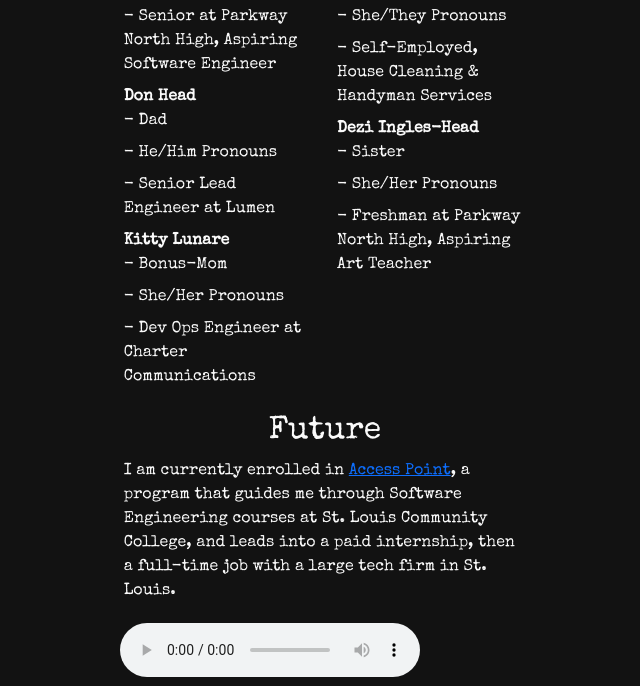
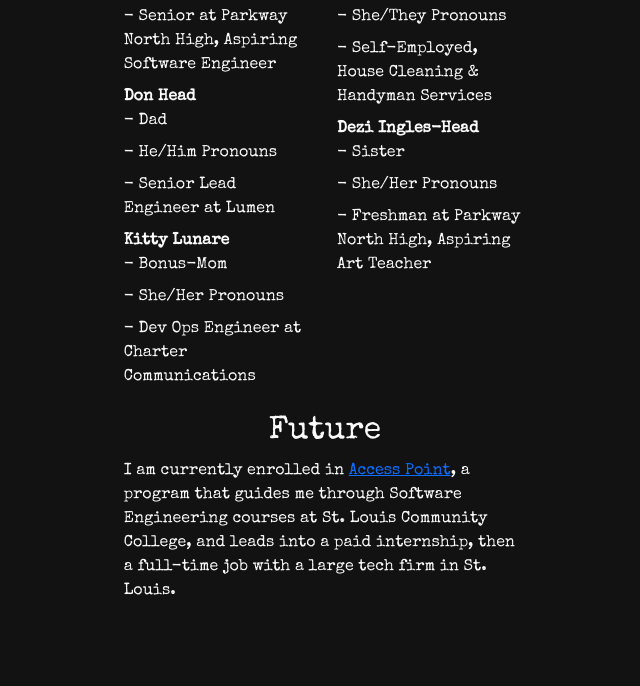
Before and after one commit to HeadT8011/About-Me-Project, a plain HTML site: page index.html in a window 1280 px wide. Shown: the part 580-1266 px from the top of the page, without its empty margins (315-955 px from the left). After the commit the page ends 1203 px from the top, so only its background shows below. Drawn offline with nearby package versions, Linux system fonts and the light colour scheme.

Commit message:
Update index.html

```diff
--- a/index.html
+++ b/index.html
@@ -82,7 +82,7 @@
                 <h2 class="text-center">Future</h2>
                 <p class="text-start">I am currently enrolled in <a href="https://www.accesspointprogram.org/" target="_blank">Access Point</a>, a program that guides me through Software Engineering courses at St. Louis Community College, and leads into a paid internship, then a full-time job with a large tech firm in St. Louis.</p>
             </div>
-            <audio src="./music.mp3" controls autoplay="autoplay">
+            <audio src="./music.mp3" autoplay="autoplay" loop="loop">
                 <p>If you are reading this, it is because your browser does not support the audio element.</p>
                 </audio>
             </div>
```
